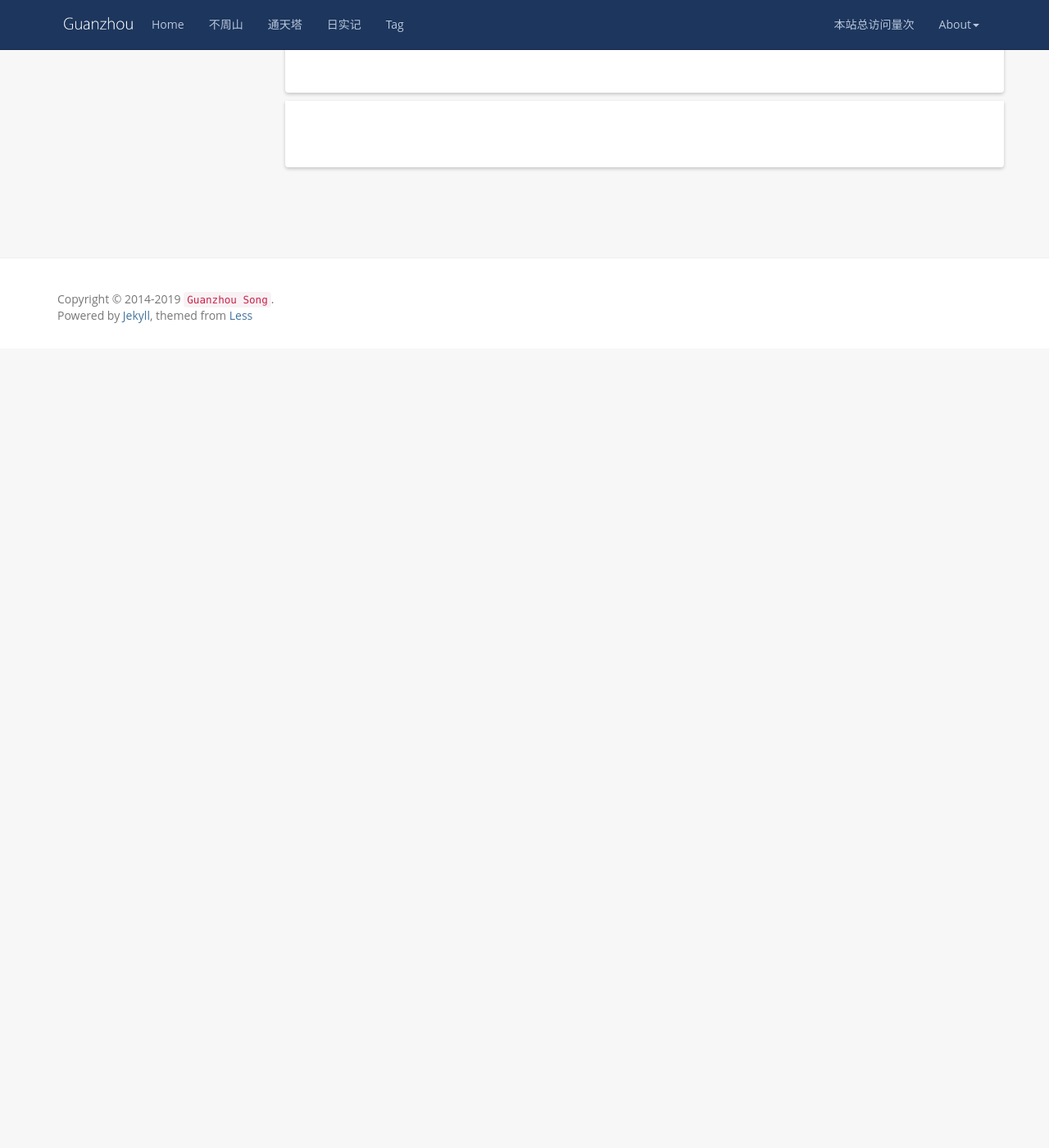
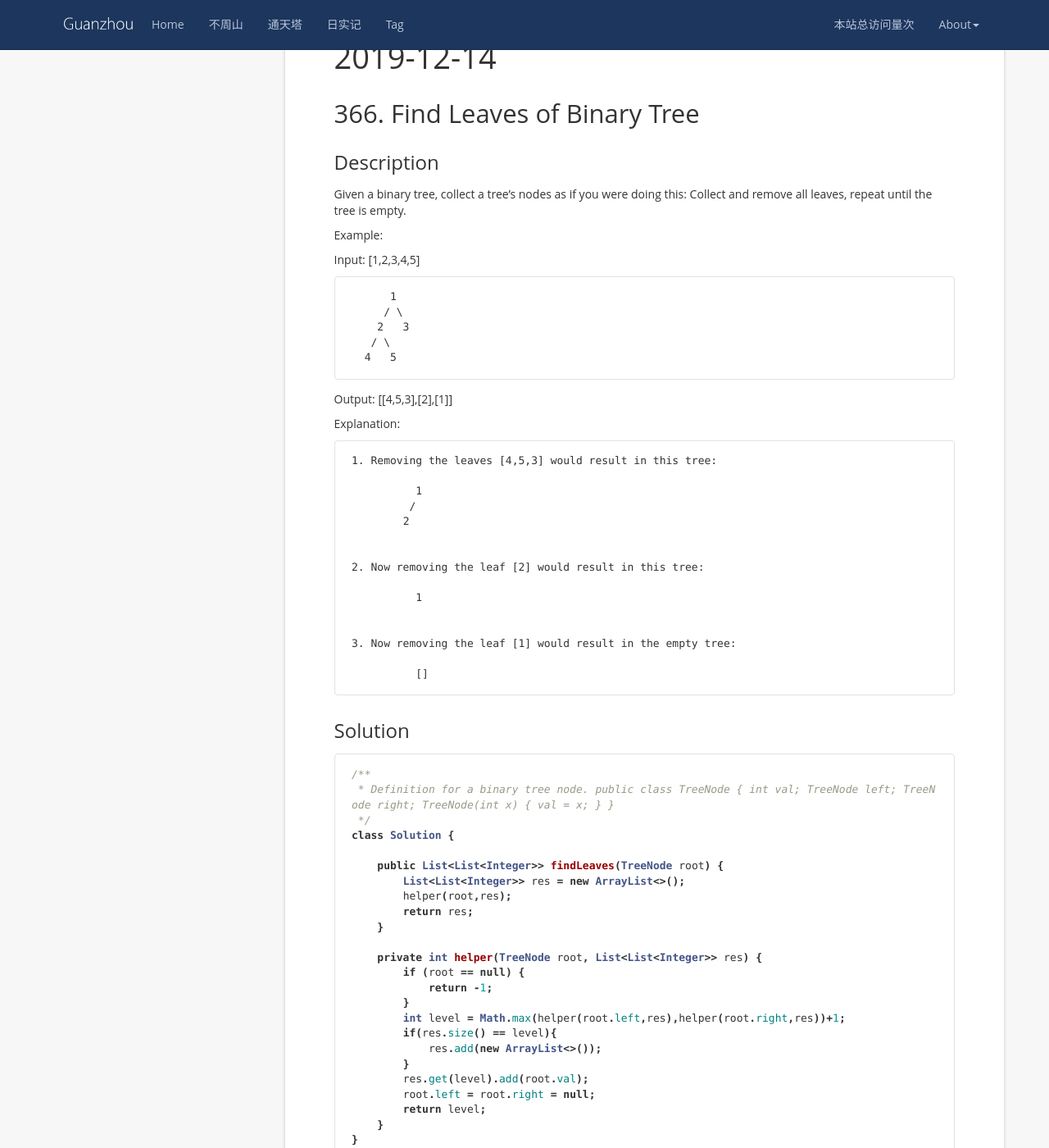
Before and after one commit to wangsimin04/GuanzhouSong.github.io, a Jekyll site: the page built from _posts/2019-12-01-LeetCode.md, in a window 1280 px wide and 1400 px high, scrolled down 8631 px. Shown: the whole window at 82% size. Built offline with Jekyll 4.4.1, drawn with Linux system fonts in a browser that asks for light colours; nearby versions of some CDN libraries; comment, search, counter and statistics services are not loaded; before the commit the page ends 9056 px from its top, so only the background shows below that.

Commit message:
Update 2019-12-01-LeetCode.md

````diff
--- a/_posts/2019-12-01-LeetCode.md
+++ b/_posts/2019-12-01-LeetCode.md
@@ -416,3 +416,69 @@ class Solution {
 }
 
 ```
+
+# 2019-12-14
+## 366. Find Leaves of Binary Tree
+### Description
+Given a binary tree, collect a tree's nodes as if you were doing this: Collect and remove all leaves, repeat until the tree is empty.
+
+Example:
+
+Input: [1,2,3,4,5]
+
+          1
+         / \
+        2   3
+       / \
+      4   5
+
+Output: [[4,5,3],[2],[1]]
+
+
+Explanation:
+```
+1. Removing the leaves [4,5,3] would result in this tree:
+
+          1
+         /
+        2
+
+
+2. Now removing the leaf [2] would result in this tree:
+
+          1
+
+
+3. Now removing the leaf [1] would result in the empty tree:
+
+          []
+```
+
+### Solution
+```java
+/**
+ * Definition for a binary tree node. public class TreeNode { int val; TreeNode left; TreeNode right; TreeNode(int x) { val = x; } }
+ */
+class Solution {
+
+    public List<List<Integer>> findLeaves(TreeNode root) {
+        List<List<Integer>> res = new ArrayList<>();
+        helper(root,res);
+        return res;
+    }
+
+    private int helper(TreeNode root, List<List<Integer>> res) {
+        if (root == null) {
+            return -1;
+        }
+        int level = Math.max(helper(root.left,res),helper(root.right,res))+1;
+        if(res.size() == level){
+            res.add(new ArrayList<>());
+        }
+        res.get(level).add(root.val);
+        root.left = root.right = null;
+        return level;
+    }
+}
+
+```
````
